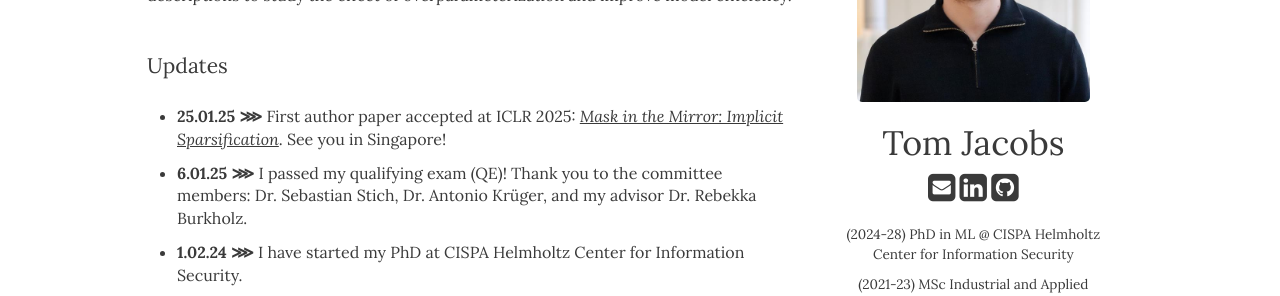
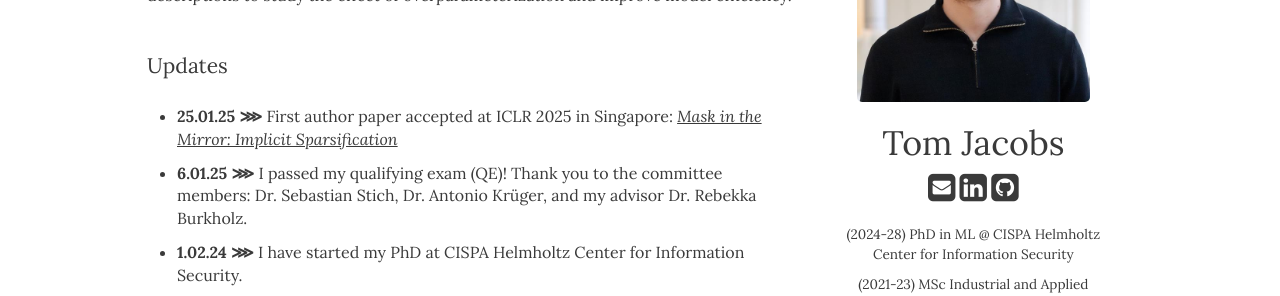
Before and after one commit to TomJacobs05/tomjacobs05.github.io, a Jekyll site: the page built from _pages/home.md, in a window 1280 px wide. Shown: the part 231-527 px from the top of the page. Built offline with Jekyll 4.4.1, drawn with Linux system fonts in a browser that asks for light colours; nearby versions of some CDN libraries; a style sheet for code colours, icons or effects is not loaded.

Commit message:
Update news.yml

```diff
--- a/_data/news.yml
+++ b/_data/news.yml
@@ -1,5 +1,5 @@
 - date: 25.01.2025
-  description: "First author paper accepted at ICLR 2025: *[Mask in the Mirror: Implicit Sparsification](https://openreview.net/forum?id=U47ymTS3ut)*. See you in Singapore!"
+  description: "First author paper accepted at ICLR 2025 in Singapore: *[Mask in the Mirror: Implicit Sparsification](https://openreview.net/forum?id=U47ymTS3ut)*"
 
 - date: 06.01.2025
   description: "I passed my qualifying exam (QE)! Thank you to the committee members: Dr. Sebastian Stich, Dr. Antonio Krüger, and my advisor Dr. Rebekka Burkholz."
```
